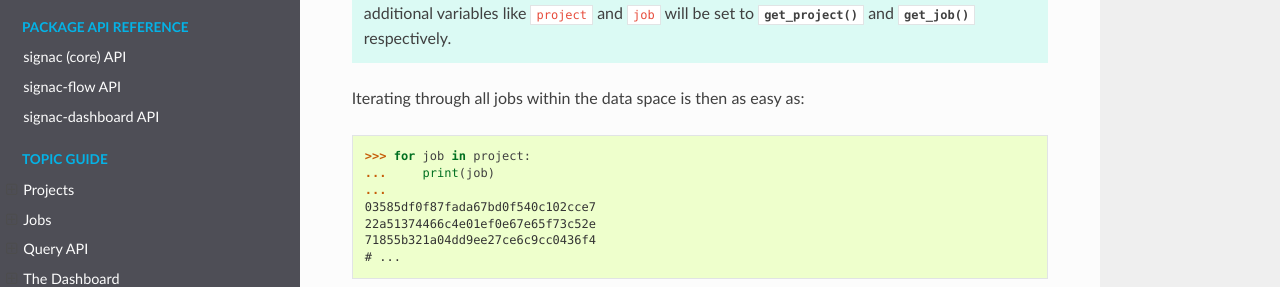
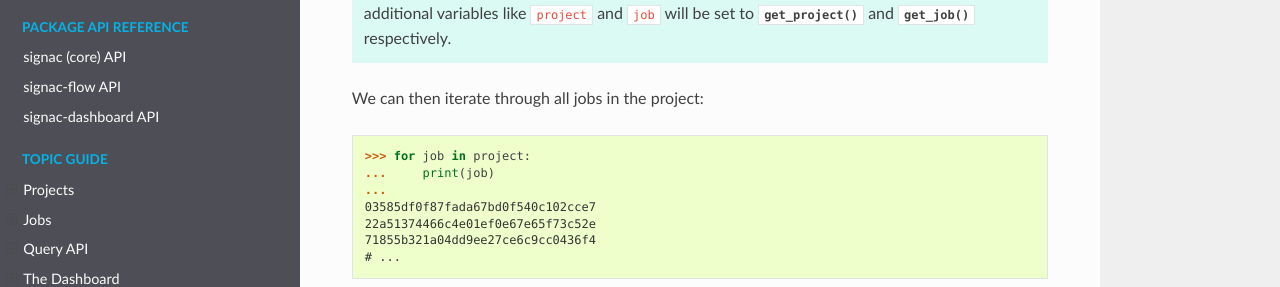
Before and after one commit to glotzerlab/signac-docs, a Sphinx documentation site: the page built from docs/source/tutorial.rst, in a window 1280 px wide and 900 px high, scrolled down 3133 px. Shown: the part 169-456 px from the top of the window. Built offline with Sphinx 7.4.7 and the Read the Docs theme 2.0.0, drawn with Linux system fonts in a browser that asks for light colours.

Commit message:
Small wording

```diff
--- a/docs/source/projects.rst
+++ b/docs/source/projects.rst
@@ -172,7 +172,7 @@ Basic Grouping by Key
 
 Grouping can be quickly performed using a statepoint or job document key.
 
-If *a* was a state point variable in a project's parameter space, we can quickly enumerate the groups corresponding to each value of *a* like this:
+If *a* were a state point parameter, we can enumerate the groups corresponding to each value of *a* like this:
 
 .. code-block:: python
 
--- a/docs/source/tutorial.rst
+++ b/docs/source/tutorial.rst
@@ -148,7 +148,7 @@ You can obtain an instance of that class within the project root directory and a
     ``project`` and ``job`` will be set to :py:func:`~signac.get_project()` and :py:func:`~signac.get_job()` respectively.
 
 
-Iterating through all jobs within the data space is then as easy as:
+We can then iterate through all jobs in the project:
 
 .. code-block:: pycon
 
```
Also changed, not shown: other parts of docs/source/projects.rst (+2 -2 lines).
